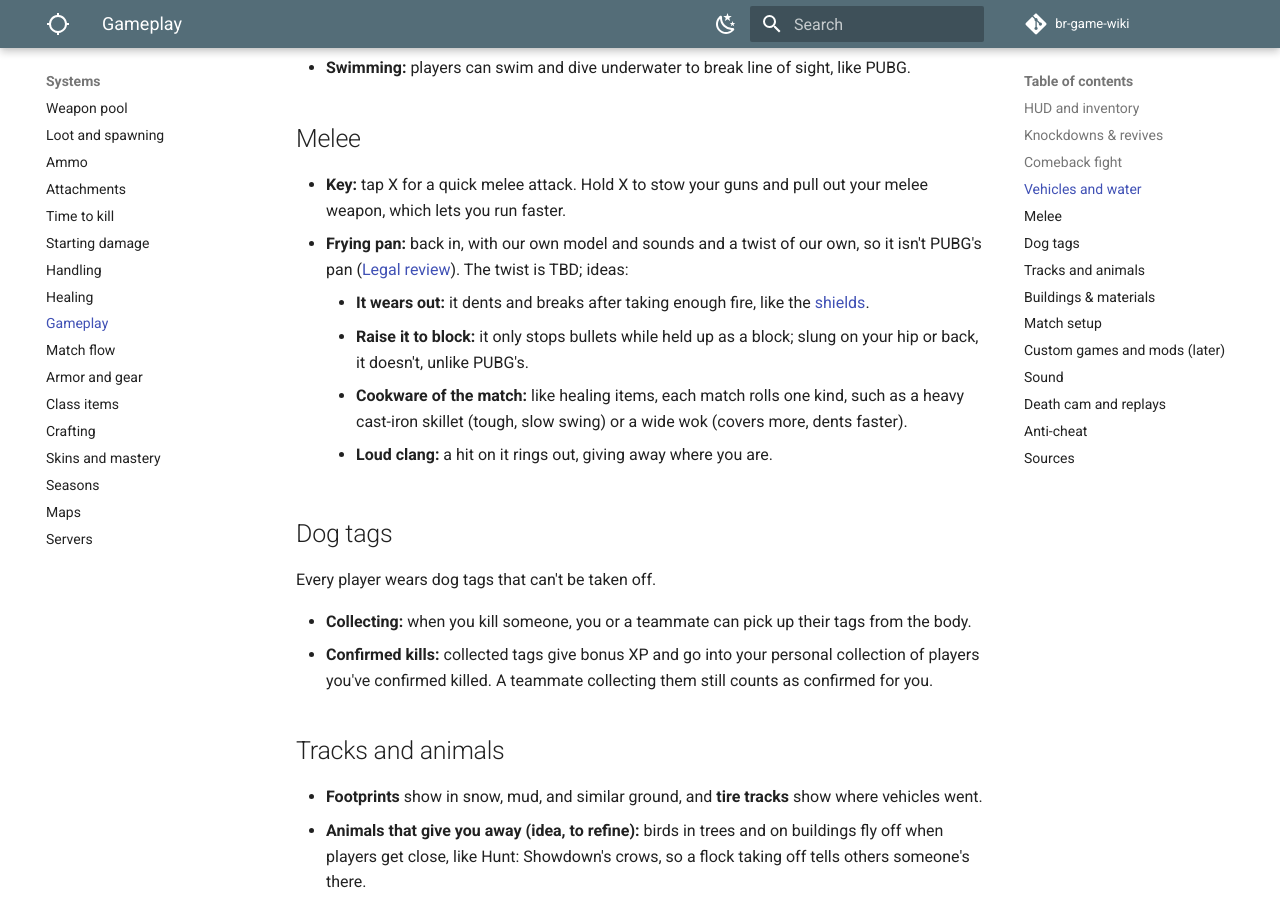
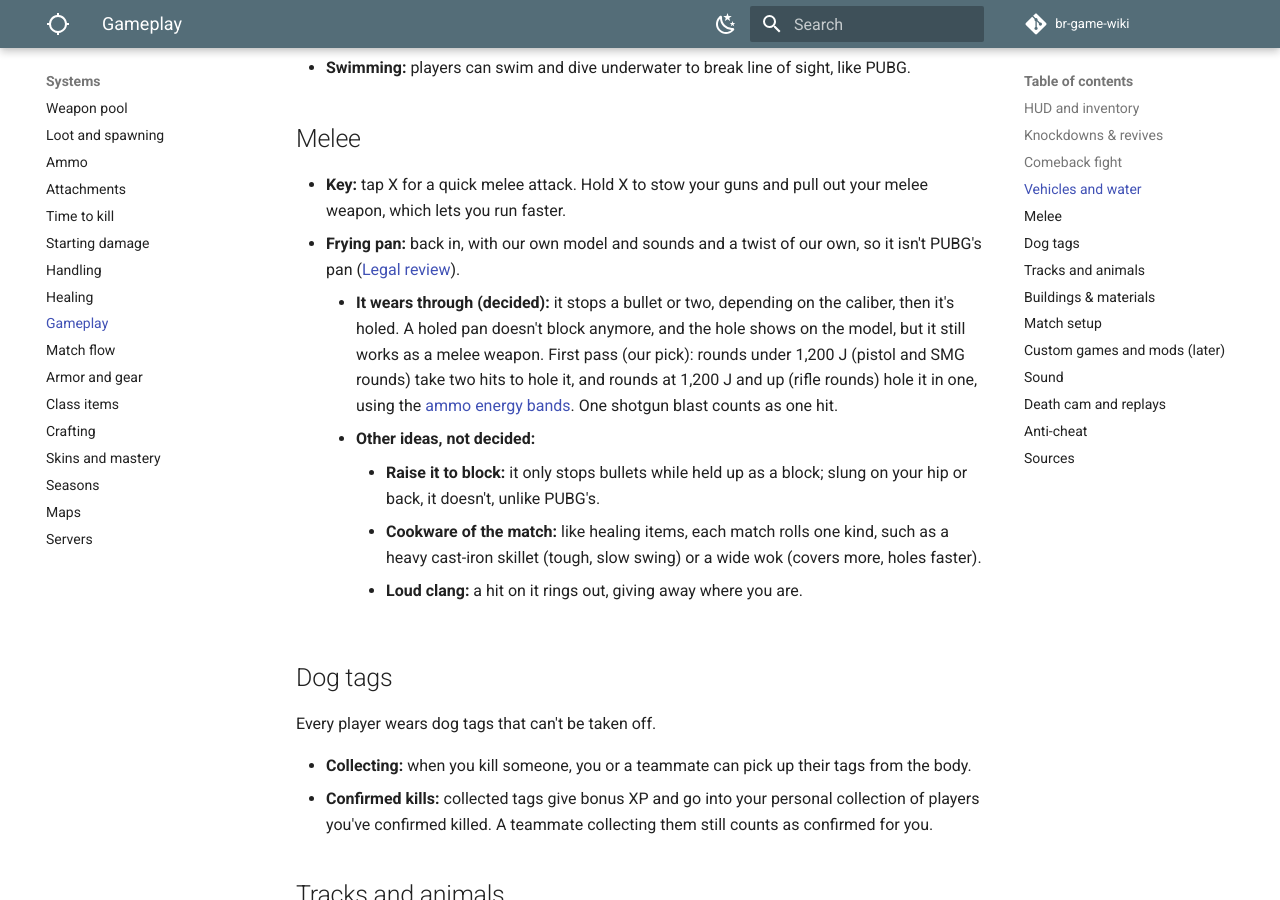
Before and after one commit to DerrickSpartan1/br-game-wiki, an MkDocs documentation site: the page built from docs/systems/gameplay.md, in a window 1280 px wide and 900 px high, scrolled down 3885 px. Built offline with MkDocs 1.6.1 and Material for MkDocs 9.7.7, drawn with Linux system fonts in a browser that asks for light colours; comment, search, counter and statistics services are not loaded.

Commit message:
Frying pan wears through after one or two hits by caliber
Co-Authored-By: Claude Opus 5.5 <noreply@anthropic.com>
Claude-Session: https://claude.ai/code/session_01LAp2s4euUjj6HZthupXLj4

```diff
--- a/docs/systems/gameplay.md
+++ b/docs/systems/gameplay.md
@@ -92,11 +92,12 @@ Dashes are numbers the sources checked don't give. Which vehicles each map gets
 ## Melee
 
 - **Key:** tap X for a quick melee attack. Hold X to stow your guns and pull out your melee weapon, which lets you run faster.
-- **Frying pan:** back in, with our own model and sounds and a twist of our own, so it isn't PUBG's pan ([Legal review](../planning/legal-review.md#pubg-look-and-feel)). The twist is TBD; ideas:
-    - **It wears out:** it dents and breaks after taking enough fire, like the [shields](class-items.md#shields).
-    - **Raise it to block:** it only stops bullets while held up as a block; slung on your hip or back, it doesn't, unlike PUBG's.
-    - **Cookware of the match:** like healing items, each match rolls one kind, such as a heavy cast-iron skillet (tough, slow swing) or a wide wok (covers more, dents faster).
-    - **Loud clang:** a hit on it rings out, giving away where you are.
+- **Frying pan:** back in, with our own model and sounds and a twist of our own, so it isn't PUBG's pan ([Legal review](../planning/legal-review.md#pubg-look-and-feel)).
+    - **It wears through (decided):** it stops a bullet or two, depending on the caliber, then it's holed. A holed pan doesn't block anymore, and the hole shows on the model, but it still works as a melee weapon. First pass (our pick): rounds under 1,200 J (pistol and SMG rounds) take two hits to hole it, and rounds at 1,200 J and up (rifle rounds) hole it in one, using the [ammo energy bands](ammo.md#weight). One shotgun blast counts as one hit.
+    - **Other ideas, not decided:**
+        - **Raise it to block:** it only stops bullets while held up as a block; slung on your hip or back, it doesn't, unlike PUBG's.
+        - **Cookware of the match:** like healing items, each match rolls one kind, such as a heavy cast-iron skillet (tough, slow swing) or a wide wok (covers more, holes faster).
+        - **Loud clang:** a hit on it rings out, giving away where you are.
 
 ## Dog tags
 
```
Also changed, not shown: docs/planning/changelog.md (+1 -0 lines), docs/planning/decisions.md (+1 -0 lines), docs/planning/legal-review.md (+1 -1 lines), docs/planning/to-do.md (+1 -1 lines).
